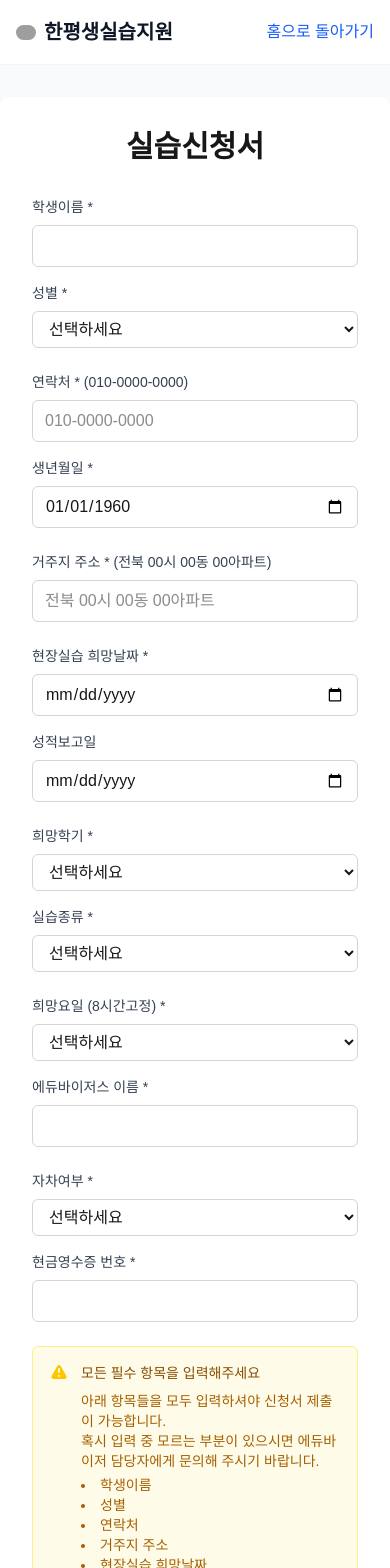
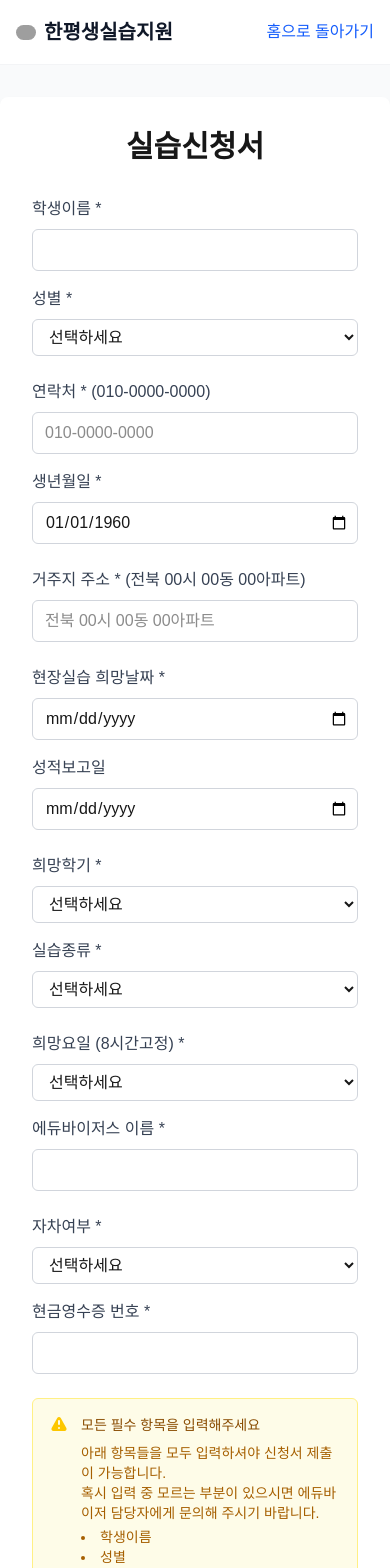
Before and after one commit to bp4sp4/korhrdsup, a Next.js app: page /consultation in a window 390 px wide. Shown: the top 1568 px of the page. Built offline with nearby package versions, Linux system fonts and the light colour scheme; no server answers; grey boxes are pictures that could not be loaded.

Commit message:
update page

```diff
--- a/src/app/consultation/page.tsx
+++ b/src/app/consultation/page.tsx
@@ -45,6 +45,7 @@ export default function StudentApplicationForm() {
   const [isSubmitting, setIsSubmitting] = useState(false);
   const [submitStatus, setSubmitStatus] = useState<string>("");
   const [privacyAgreed, setPrivacyAgreed] = useState(false);
+  const [showSuccessModal, setShowSuccessModal] = useState(false);
 
   // 필수 필드 검증 함수
   const isFormValid = () => {
@@ -210,7 +211,7 @@ export default function StudentApplicationForm() {
         throw error;
       }
 
-      setSubmitStatus("✅ 실습신청이 성공적으로 제출되었습니다!");
+      setShowSuccessModal(true);
       setFormData({
         student_name: "",
         gender: "",
@@ -239,28 +240,70 @@ export default function StudentApplicationForm() {
     <div className="min-h-screen bg-white">
       <Header />
 
+      {/* 모바일 달력 위치 조정을 위한 CSS */}
+      <style jsx global>{`
+        @media (max-width: 768px) {
+          /* 모바일에서 달력이 상단에 고정되도록 조정 */
+          input[type="date"]::-webkit-calendar-picker-indicator {
+            position: relative;
+            z-index: 1;
+          }
+
+          /* 달력 팝업이 화면 상단에 나타나도록 조정 */
+          input[type="date"]:focus {
+            position: relative;
+            z-index: 10;
+          }
+
+          /* 모바일에서 입력 필드들의 최소 너비 설정 */
+          .mobile-input {
+            min-width: 100%;
+            max-width: 100%;
+          }
+
+          /* 모바일에서 그리드 간격 조정 */
+          .mobile-grid {
+            gap: 1rem;
+          }
+
+          /* 모바일에서 달력이 화면 상단에 나타나도록 조정 */
+          input[type="date"] {
+            position: relative;
+          }
+
+          /* 모바일에서 달력 팝업 위치 조정 */
+          input[type="date"]::-webkit-datetime-edit {
+            position: relative;
+            z-index: 1;
+          }
+
+          /* 모바일에서 달력 버튼 위치 조정 */
+          input[type="date"]::-webkit-calendar-picker-indicator {
+            position: absolute;
+            right: 8px;
+            top: 50%;
+            transform: translateY(-50%);
+            z-index: 2;
+          }
+        }
+      `}</style>
+
       {/* 메인 컨텐츠 */}
       <div className="bg-gray-50 py-8">
         <div className="max-w-4xl mx-auto bg-white rounded-lg shadow-md p-8">
           <h1 className="text-3xl font-bold text-center mb-8">실습신청서</h1>
 
-          {submitStatus && (
-            <div
-              className={`mb-6 p-4 rounded-md ${
-                submitStatus.includes("✅")
-                  ? "bg-green-100 text-green-800"
-                  : "bg-red-100 text-red-800"
-              }`}
-            >
+          {submitStatus && !submitStatus.includes("✅") && (
+            <div className="mb-6 p-4 rounded-md bg-red-100 text-red-800">
               {submitStatus}
             </div>
           )}
 
           <form onSubmit={handleSubmit} className="space-y-6">
             {/* 기본 정보 */}
-            <div className="grid grid-cols-1 md:grid-cols-2 gap-4">
+            <div className="grid grid-cols-1 md:grid-cols-2 gap-4 mobile-grid">
               <div>
-                <label className="block text-sm font-medium text-gray-700 mb-2">
+                <label className="block text-base font-medium text-gray-700 mb-2">
                   학생이름 *
                 </label>
                 <input
@@ -269,12 +312,12 @@ export default function StudentApplicationForm() {
                   value={formData.student_name}
                   onChange={handleInputChange}
                   required
-                  className="w-full px-3 py-2 border border-gray-300 rounded-md focus:outline-none focus:ring-2 focus:ring-blue-500"
+                  className="w-full px-3 py-2 border border-gray-300 rounded-md focus:outline-none focus:ring-2 focus:ring-blue-500 text-base mobile-input"
                 />
               </div>
 
               <div>
-                <label className="block text-sm font-medium text-gray-700 mb-2">
+                <label className="block text-base font-medium text-gray-700 mb-2">
                   성별 *
                 </label>
                 <select
@@ -282,7 +325,7 @@ export default function StudentApplicationForm() {
                   value={formData.gender}
                   onChange={handleInputChange}
                   required
-                  className="w-full px-3 py-2 border border-gray-300 rounded-md focus:outline-none focus:ring-2 focus:ring-blue-500"
+                  className="w-full px-3 py-2 border border-gray-300 rounded-md focus:outline-none focus:ring-2 focus:ring-blue-500 text-base mobile-input"
                 >
                   <option value="">선택하세요</option>
                   <option value="남성">남성</option>
@@ -291,9 +334,9 @@ export default function StudentApplicationForm() {
               </div>
             </div>
 
-            <div className="grid grid-cols-1 md:grid-cols-2 gap-4">
+            <div className="grid grid-cols-1 md:grid-cols-2 gap-4 mobile-grid">
               <div>
-                <label className="block text-sm font-medium text-gray-700 mb-2">
+                <label className="block text-base font-medium text-gray-700 mb-2">
                   연락처 * (010-0000-0000)
                 </label>
                 <input
@@ -303,12 +346,12 @@ export default function StudentApplicationForm() {
                   onChange={handlePhoneChange}
                   required
                   placeholder="010-0000-0000"
-                  className="w-full px-3 py-2 border border-gray-300 rounded-md focus:outline-none focus:ring-2 focus:ring-blue-500"
+                  className="w-full px-3 py-2 border border-gray-300 rounded-md focus:outline-none focus:ring-2 focus:ring-blue-500 text-base mobile-input"
                 />
               </div>
 
               <div>
-                <label className="block text-sm font-medium text-gray-700 mb-2">
+                <label className="block text-base font-medium text-gray-700 mb-2">
                   생년월일 *
                 </label>
                 <input
@@ -319,13 +362,13 @@ export default function StudentApplicationForm() {
                   min="1960-01-01"
                   max="2010-12-31"
                   required
-                  className="w-full px-3 py-2 border border-gray-300 rounded-md focus:outline-none focus:ring-2 focus:ring-blue-500"
+                  className="w-full px-3 py-2 border border-gray-300 rounded-md focus:outline-none focus:ring-2 focus:ring-blue-500 text-base mobile-input"
                 />
               </div>
             </div>
 
             <div>
-              <label className="block text-sm font-medium text-gray-700 mb-2">
+              <label className="block text-base font-medium text-gray-700 mb-2">
                 거주지 주소 * (전북 00시 00동 00아파트)
               </label>
               <input
@@ -335,13 +378,13 @@ export default function StudentApplicationForm() {
                 onChange={handleInputChange}
                 required
                 placeholder="전북 00시 00동 00아파트"
-                className="w-full px-3 py-2 border border-gray-300 rounded-md focus:outline-none focus:ring-2 focus:ring-blue-500"
+                className="w-full px-3 py-2 border border-gray-300 rounded-md focus:outline-none focus:ring-2 focus:ring-blue-500 text-base"
               />
             </div>
 
-            <div className="grid grid-cols-1 md:grid-cols-2 gap-4">
+            <div className="grid grid-cols-1 md:grid-cols-2 gap-4 mobile-grid">
               <div>
-                <label className="block text-sm font-medium text-gray-700 mb-2">
+                <label className="block text-base font-medium text-gray-700 mb-2">
                   현장실습 희망날짜 *
                 </label>
                 <input
@@ -352,12 +395,12 @@ export default function StudentApplicationForm() {
                   min={new Date().toISOString().split("T")[0]}
                   max="2030-12-31"
                   required
-                  className="w-full px-3 py-2 border border-gray-300 rounded-md focus:outline-none focus:ring-2 focus:ring-blue-500"
+                  className="w-full px-3 py-2 border border-gray-300 rounded-md focus:outline-none focus:ring-2 focus:ring-blue-500 text-base mobile-input"
                 />
               </div>
 
               <div>
-                <label className="block text-sm font-medium text-gray-700 mb-2">
+                <label className="block text-base font-medium text-gray-700 mb-2">
                   성적보고일
                 </label>
                 <input
@@ -365,14 +408,14 @@ export default function StudentApplicationForm() {
                   name="grade_report_date"
                   value={formData.grade_report_date}
                   onChange={handleInputChange}
-                  className="w-full px-3 py-2 border border-gray-300 rounded-md focus:outline-none focus:ring-2 focus:ring-blue-500"
+                  className="w-full px-3 py-2 border border-gray-300 rounded-md focus:outline-none focus:ring-2 focus:ring-blue-500 text-base mobile-input"
                 />
               </div>
             </div>
 
-            <div className="grid grid-cols-1 md:grid-cols-2 gap-4">
+            <div className="grid grid-cols-1 md:grid-cols-2 gap-4 mobile-grid">
               <div>
-                <label className="block text-sm font-medium text-gray-700 mb-2">
+                <label className="block text-base font-medium text-gray-700 mb-2">
                   희망학기 *
                 </label>
                 <select
@@ -380,7 +423,7 @@ export default function StudentApplicationForm() {
                   value={formData.preferred_semester}
                   onChange={handleInputChange}
                   required
-                  className="w-full px-3 py-2 border border-gray-300 rounded-md focus:outline-none focus:ring-2 focus:ring-blue-500"
+                  className="w-full px-3 py-2 border border-gray-300 rounded-md focus:outline-none focus:ring-2 focus:ring-blue-500 text-base mobile-input"
                 >
                   <option value="">선택하세요</option>
                   <option value="26년도 1학기">26년도 1학기</option>
@@ -393,7 +436,7 @@ export default function StudentApplicationForm() {
               </div>
 
               <div>
-                <label className="block text-sm font-medium text-gray-700 mb-2">
+                <label className="block text-base font-medium text-gray-700 mb-2">
                   실습종류 *
                 </label>
                 <select
@@ -401,7 +444,7 @@ export default function StudentApplicationForm() {
                   value={formData.practice_type}
                   onChange={handleInputChange}
                   required
-                  className="w-full px-3 py-2 border border-gray-300 rounded-md focus:outline-none focus:ring-2 focus:ring-blue-500"
+                  className="w-full px-3 py-2 border border-gray-300 rounded-md focus:outline-none focus:ring-2 focus:ring-blue-500 text-base mobile-input"
                 >
                   <option value="">선택하세요</option>
                   <option value="사회복지사 실습 160시간">
@@ -421,9 +464,9 @@ export default function StudentApplicationForm() {
               </div>
             </div>
 
-            <div className="grid grid-cols-1 md:grid-cols-2 gap-4">
+            <div className="grid grid-cols-1 md:grid-cols-2 gap-4 mobile-grid">
               <div>
-                <label className="block text-sm font-medium text-gray-700 mb-2">
+                <label className="block text-base font-medium text-gray-700 mb-2">
                   희망요일 (8시간고정) *
                 </label>
                 <select
@@ -431,7 +474,7 @@ export default function StudentApplicationForm() {
                   value={formData.preferred_day}
                   onChange={handleInputChange}
                   required
-                  className="w-full px-3 py-2 border border-gray-300 rounded-md focus:outline-none focus:ring-2 focus:ring-blue-500"
+                  className="w-full px-3 py-2 border border-gray-300 rounded-md focus:outline-none focus:ring-2 focus:ring-blue-500 text-base mobile-input"
                 >
                   <option value="">선택하세요</option>
                   <option value="평일">평일</option>
@@ -440,7 +483,7 @@ export default function StudentApplicationForm() {
               </div>
 
               <div>
-                <label className="block text-sm font-medium text-gray-700 mb-2">
+                <label className="block text-base font-medium text-gray-700 mb-2">
                   에듀바이저스 이름 *
                 </label>
                 <input
@@ -449,14 +492,14 @@ export default function StudentApplicationForm() {
                   value={formData.advisor_name}
                   onChange={handleInputChange}
                   required
-                  className="w-full px-3 py-2 border border-gray-300 rounded-md focus:outline-none focus:ring-2 focus:ring-blue-500"
+                  className="w-full px-3 py-2 border border-gray-300 rounded-md focus:outline-none focus:ring-2 focus:ring-blue-500 text-base mobile-input"
                 />
               </div>
             </div>
 
-            <div className="grid grid-cols-1 md:grid-cols-2 gap-4">
+            <div className="grid grid-cols-1 md:grid-cols-2 gap-4 mobile-grid">
               <div>
-                <label className="block text-sm font-medium text-gray-700 mb-2">
+                <label className="block text-base font-medium text-gray-700 mb-2">
                   자차여부 *
                 </label>
                 <select
@@ -464,7 +507,7 @@ export default function StudentApplicationForm() {
                   value={formData.car_available}
                   onChange={handleInputChange}
                   required
-                  className="w-full px-3 py-2 border border-gray-300 rounded-md focus:outline-none focus:ring-2 focus:ring-blue-500"
+                  className="w-full px-3 py-2 border border-gray-300 rounded-md focus:outline-none focus:ring-2 focus:ring-blue-500 text-base mobile-input"
                 >
                   <option value="">선택하세요</option>
                   <option value="O">O</option>
@@ -473,7 +516,7 @@ export default function StudentApplicationForm() {
               </div>
 
               <div>
-                <label className="block text-sm font-medium text-gray-700 mb-2">
+                <label className="block text-base font-medium text-gray-700 mb-2">
                   현금영수증 번호 *
                 </label>
                 <input
@@ -482,7 +525,7 @@ export default function StudentApplicationForm() {
                   value={formData.cash_receipt_number}
                   onChange={handleInputChange}
                   required
-                  className="w-full px-3 py-2 border border-gray-300 rounded-md focus:outline-none focus:ring-2 focus:ring-blue-500"
+                  className="w-full px-3 py-2 border border-gray-300 rounded-md focus:outline-none focus:ring-2 focus:ring-blue-500 text-base mobile-input"
                 />
               </div>
             </div>
@@ -582,6 +625,56 @@ export default function StudentApplicationForm() {
           </form>
         </div>
       </div>
+
+      {/* 성공 모달 */}
+      {showSuccessModal && (
+        <div className="fixed bg-[#00000080] inset-0 border flex items-center justify-center z-50">
+          <div className="bg-white rounded-lg p-8 max-w-md mx-4 text-center">
+            <div className="mb-4">
+              <div className="mx-auto flex items-center justify-center h-12 w-12 rounded-full bg-green-100">
+                <svg
+                  className="h-6 w-6 text-green-600"
+                  fill="none"
+                  stroke="currentColor"
+                  viewBox="0 0 24 24"
+                >
+                  <path
+                    strokeLinecap="round"
+                    strokeLinejoin="round"
+                    strokeWidth={2}
+                    d="M5 13l4 4L19 7"
+                  />
+                </svg>
+              </div>
+            </div>
+            <h3 className="text-lg font-medium text-gray-900 mb-2">
+              신청 완료!
+            </h3>
+            <p className="text-sm text-gray-500 mb-6">
+              실습신청이 성공적으로 제출되었습니다.
+              <br />
+              담당자가 확인 후 연락드리겠습니다.
+            </p>
+            <div className="flex space-x-3">
+              <button
+                onClick={() => setShowSuccessModal(false)}
+                className="flex-1 bg-blue-600 text-white px-4 py-2 rounded-md hover:bg-blue-700 focus:outline-none focus:ring-2 focus:ring-blue-500"
+              >
+                확인
+              </button>
+              <button
+                onClick={() => {
+                  setShowSuccessModal(false);
+                  router.push("/");
+                }}
+                className="flex-1 bg-gray-300 text-gray-700 px-4 py-2 rounded-md hover:bg-gray-400 focus:outline-none focus:ring-2 focus:ring-gray-500"
+              >
+                홈으로
+              </button>
+            </div>
+          </div>
+        </div>
+      )}
     </div>
   );
 }
--- a/src/app/privacy-info/page.tsx
+++ b/src/app/privacy-info/page.tsx
@@ -27,6 +27,7 @@ export default function PrivacyInfoPage() {
                       alt={`실습 신청 안내 ${index + 1}`}
                       width={800}
                       height={600}
+                      className="rounded-lg shadow-lg"
                       priority={index === 0}
                     />
                   </div>
```
Also changed, not shown: src/app/page.tsx (+6 -2 lines).
